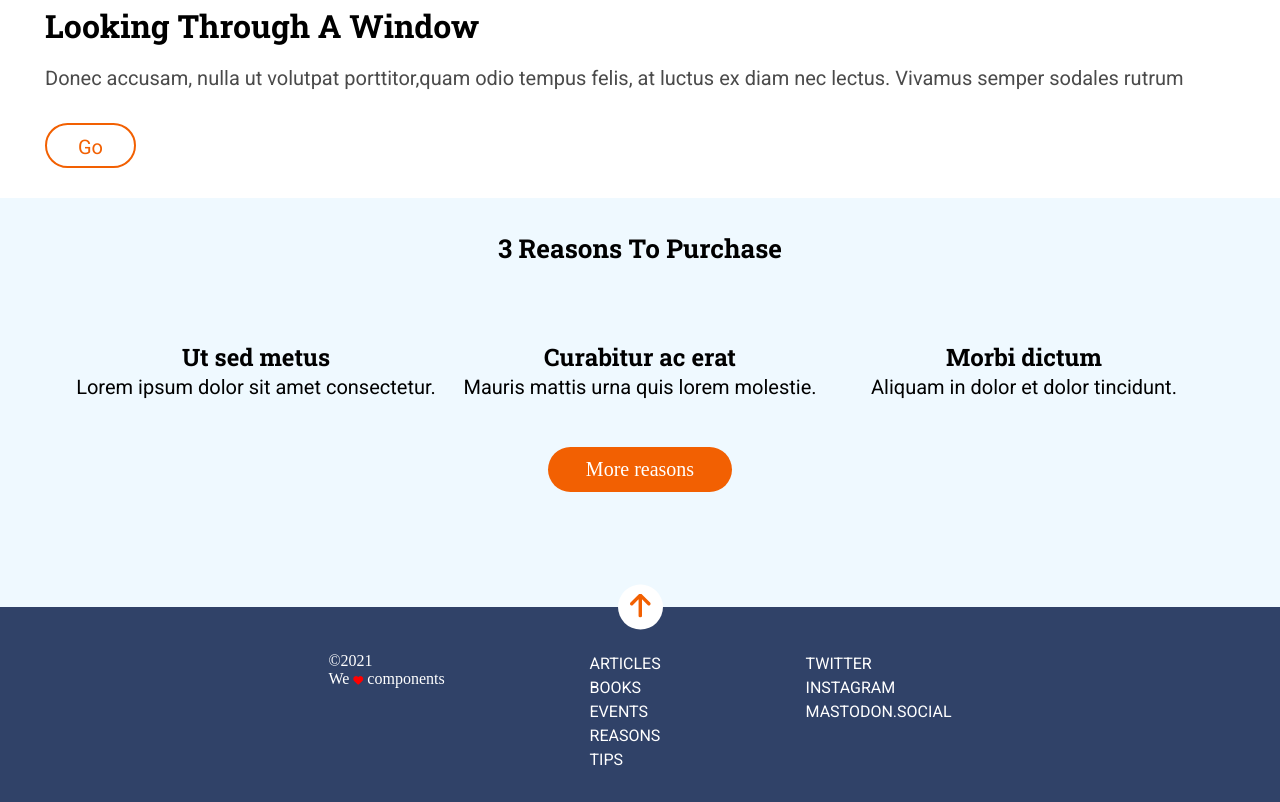
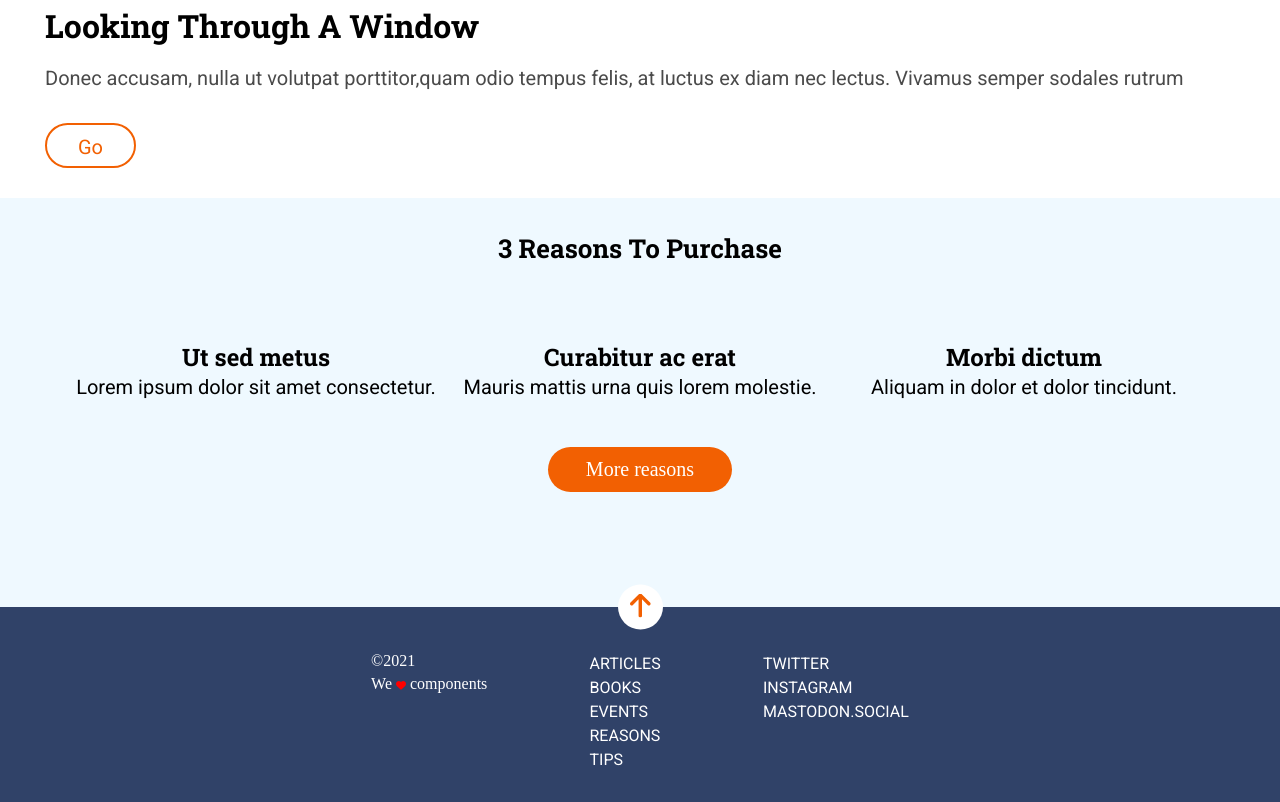
Before and after one commit to AMirandaRd/modulo-1-evaluacion-final-AMirandaRd, a website: page public/index.html in a window 1280 px wide. Shown: the part 948-1750 px from the top of the page. Drawn offline with Linux system fonts and the light colour scheme.

Commit message:
Improving footer desktop

```diff
--- a/src/scss/layout/_footer.scss
+++ b/src/scss/layout/_footer.scss
@@ -23,7 +23,7 @@
       flex-direction: row;
     align-items: flex-start;
   justify-content: space-around;}
-  @media (min-width:1140px){ width: 60%;
+  @media (min-width:1140px){ width: 50%;
   }}
  .container-menu{
     list-style-type: none;
@@ -62,4 +62,5 @@
 .fa-heart {
   color: red;
   font-size: 10px;
+  line-height: 30px;
 }
```
Also changed, not shown: public/assets/css/main.css, 1 other file.
